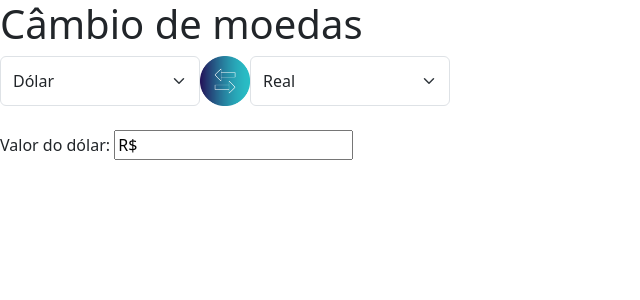
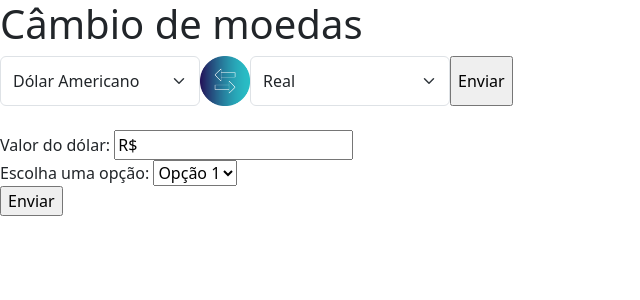
Before and after one commit to jo-alves22/CambioMoedas, a Flask app: page / in a window 1280 px wide. Shown: the top 300 px of the page, without its empty margins (0-640 px from the left). Run offline with Flask 3, Linux system fonts and the light colour scheme; data that the repository does not hold is empty.

Commit message:
Alteracao nos parametros para buscar outras moedas

```diff
--- a/app.py
+++ b/app.py
@@ -1,4 +1,4 @@
-from flask import Flask, render_template
+from flask import Flask, render_template, request
 import requests
 
 app = Flask(__name__)
@@ -8,11 +8,12 @@
     response = requests.get("https://economia.awesomeapi.com.br/last/USD-BRL")
     data = response.json()
     print(data)
-    print(data['USDBRL']['high'])
+    print(data['USDBRL']['ask'])
     cifra = 'R$'
-    dolarvalor = data['USDBRL']['high']
-    return render_template("index.html", dolar=dolarvalor, cifra=cifra)
+    valormoeda = data['USDBRL']['ask']
+    return render_template("index.html", valormoeda=valormoeda, cifra=cifra)
 
+#USD-BRL,EUR-BRL,BTC-BRL,EUR-USD,BTC-USD,AUD-BRL,CAD-BRL,ARS-BRL,BRL-ARS,CHF-BRL,GBP-BRL
 #https://docs.awesomeapi.com.br/api-de-moedas
 
 #response = requests.get('https://economia.awesomeapi.com.br/last/USD-BRL')
@@ -22,5 +23,21 @@
 #response = requests.get('https://economia.awesomeapi.com.br/json/daily/USD-BRL/15')
 #print(response.text)
 
+
+@app.route('/buscarcotacao', methods=['POST'])
+def buscarcotacao():
+    moeda1 = str(request.form.get('moeda1'))
+    moeda2 = str(request.form.get('moeda2'))
+    response = requests.get(f"https://economia.awesomeapi.com.br/last/{moeda1}-{moeda2}")
+    valor = response.json()
+    for item, value in valor.items():
+        if 'ask' in value:
+            print(value['ask'])
+            valormoeda = value['ask']
+    #print(valor['EURBRL']['ask'])
+    cifra = 'R$'
+    return render_template("index.html", valormoeda=valormoeda, cifra=cifra)
+
+
 if __name__ == "__main__":
     app.run(debug=True)
--- a/templates/index.html
+++ b/templates/index.html
@@ -10,25 +10,50 @@
 </head>
 <body>
     <h1>Câmbio de moedas</h1>
-
-
-    <div class="moedas">
-        <select class="form-select" aria-label="Default select example" style="width: 200px;">
-            <option value="1">Dólar</option>
-            <option value="2">Two</option>
-            <option value="3">Three</option>
+    <form action="/buscarcotacao" method="POST" class="moedas">
+        <select name="moeda1" id="moeda1" class="form-select" aria-label="Default select example" style="width: 200px;">
+            <option value="USD">Dólar Americano</option>
+            <option value="CAD">Dólar Canadense</option>
+            <option value="AUD">Dólar Australiano</option>
+            <option value="EUR">Euro</option>
+            <option value="GBP">Libra Esterlina</option>
+            <option value="ARS">Peso Argentino</option>
+            <option value="CHF">Franco Suíço</option>
+            <option value="BRL">Real</option>
         </select>
         <img src="{{ url_for('static', filename='images/Exchange.png') }}" alt="Cambio" width="50px">
-        <select class="form-select" aria-label="Default select example" style="width: 200px;">
-            <option value="1">Real</option>
-            <option value="2">Two</option>
-            <option value="3">Three</option>
+        <select name="moeda2" id="moeda2" class="form-select" aria-label="Default select example" style="width: 200px;">
+            <option value="BRL">Real</option>
+            <option value="USD">Dólar Americano</option>
+            <option value="CAD">Dólar Canadense</option>
+            <option value="AUD">Dólar Australiano</option>
+            <option value="EUR">Euro</option>
+            <option value="GBP">Libra Esterlina</option>
+            <option value="ARS">Peso Argentino</option>
+            <option value="CHF">Franco Suíço</option>
+
         </select>
-    </div>
+        <input type="submit" value="Enviar">
+    </form>
+
     <br>
     <span>Valor do dólar: </span>
 
-    <input type="text" value="{{ cifra }} {{ dolar }}">
+    <input type="text" value="{{ cifra }} {{ valormoeda }}">
+
+    <!--#USD-BRL,EUR-BRL,BTC-BRL,EUR-USD,BTC-USD,AUD-BRL,CAD-BRL,ARS-BRL,BRL-ARS,CHF-BRL,GBP-BRL-->
+
+    <form action="/processar-formulario" method="POST">
+        <label for="opcoes">Escolha uma opção:</label>
+        <select name="opcoes" id="opcoes">
+          <option value="opcao1">Opção 1</option>
+          <option value="opcao2">Opção 2</option>
+          <option value="opcao3">Opção 3</option>
+        </select>
+        <br>
+        <input type="submit" value="Enviar">
+      </form>
+
 
 
     <script src="https://cdn.jsdelivr.net/npm/bootstrap@5.3.0-alpha3/dist/js/bootstrap.bundle.min.js" integrity="sha384-ENjdO4Dr2bkBIFxQpeoTz1HIcje39Wm4jDKdf19U8gI4ddQ3GYNS7NTKfAdVQSZe" crossorigin="anonymous"></script>
```
